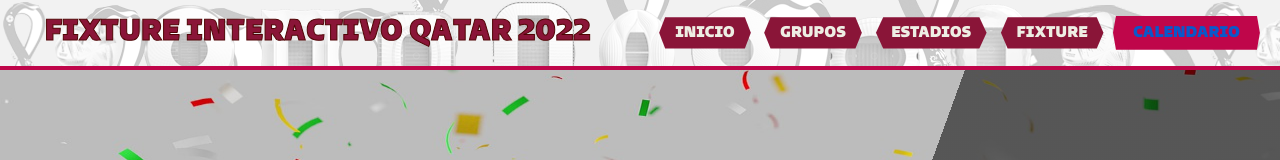
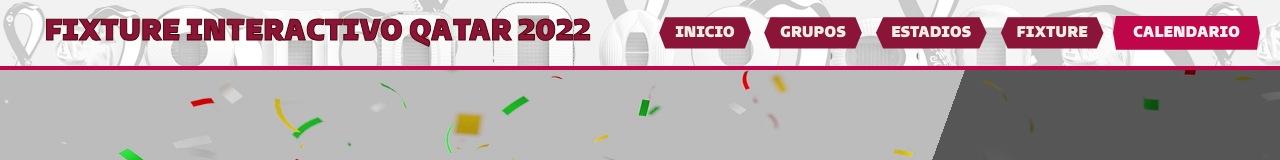
Before and after one commit to Guinandw/CaC_FixtureQatar, a plain HTML site: page Front/index.html in a window 1280 px wide. In both pictures the pointer is over the link "CALENDARIO". Shown: the top 160 px of the page. Drawn offline with nearby package versions, Linux system fonts and the light colour scheme.

```diff
--- a/Front/css/style.css
+++ b/Front/css/style.css
@@ -91,6 +91,7 @@ header {
 }
 
 .menu a:hover {
+    color: var(--cuarto);
     background: var(--rojo);
     clip-path: polygon(0% 50%, 2% 0%, 98% 0%, 100% 50%, 98% 100%, 2% 100%);
 }
```
Also changed, not shown: Front/css/grupos.css (+6 -12 lines), Front/js/API.js (+0 -178 lines).
